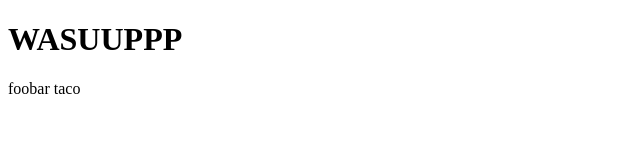
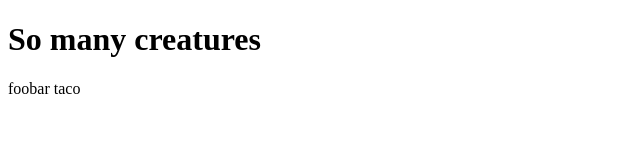
Before and after one commit to abautist/working-test, a plain HTML site: page index.html in a window 1280 px wide. Shown: the whole page, without its empty margins (0-640 px from the left). Drawn offline with Linux system fonts and the light colour scheme.

Commit message:
index changes

```diff
--- a/index.html
+++ b/index.html
@@ -1,11 +1,11 @@
 <!DOCTYPE html>
 <html>
 <head>
-	<title>TEST</title>
+	<title>It's the BOG</title>
 </head>
 <body>
 
-<h1>WASUUPPP</h1>
+<h1>So many creatures</h1>
 
 <p>foobar taco</p>
 
```
